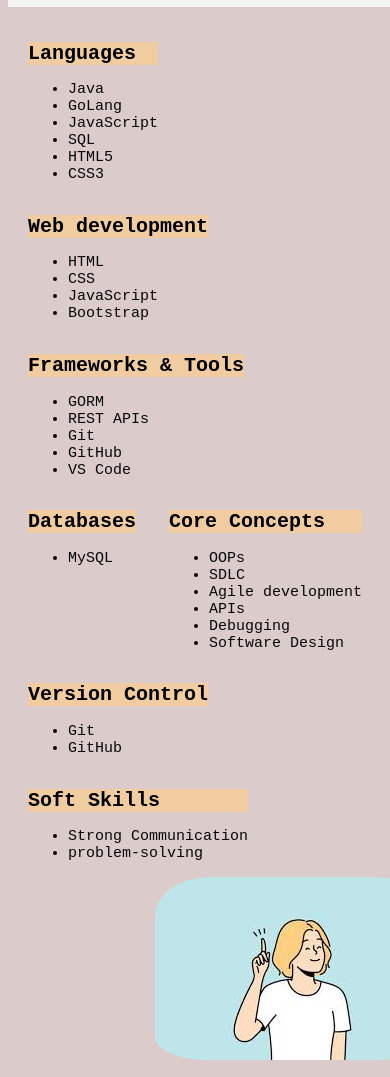
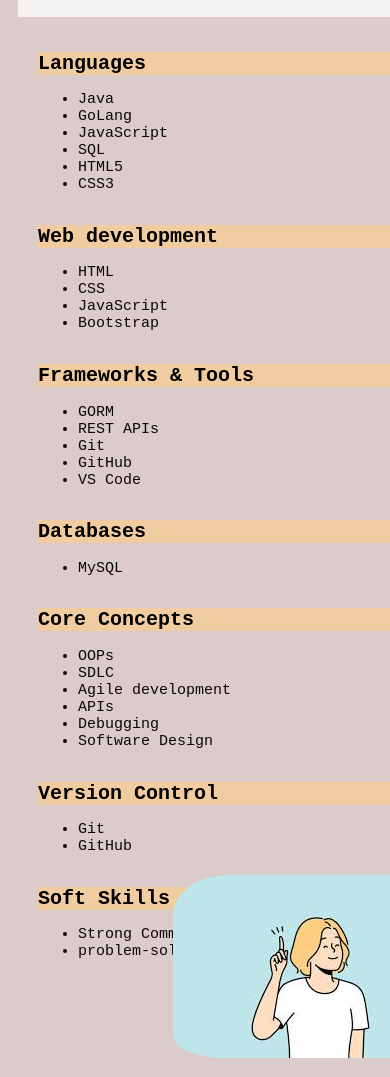
Before and after one commit to Pushpanjali07/Portfolio, a plain HTML site: page skill.html in a window 390 px wide. Shown: the part 83-1160 px from the top of the page. Drawn offline with Linux system fonts and the light colour scheme.

Commit message:
Added media queries for mobile responsiveness

```diff
--- a/style.css
+++ b/style.css
@@ -281,3 +281,32 @@ th{
   left: 50%;
   transform: translate(-50%, -50%);
 }
+/* ===========================
+   📱 Mobile Responsiveness
+   =========================== */
+@media (max-width: 768px) {
+  body {
+    padding: 10px;
+  }
+
+  section, div, .container {
+    flex-direction: column !important;
+    width: 100% !important;
+  }
+
+  img {
+    max-width: 100%;
+    height: auto;
+  }
+
+  nav ul {
+    flex-direction: column;
+    align-items: center;
+  }
+
+  h1, h2, h3 {
+    font-size: 1.5em;
+  }
+
+  /* Add more mobile-specific styling here */
+}
```
